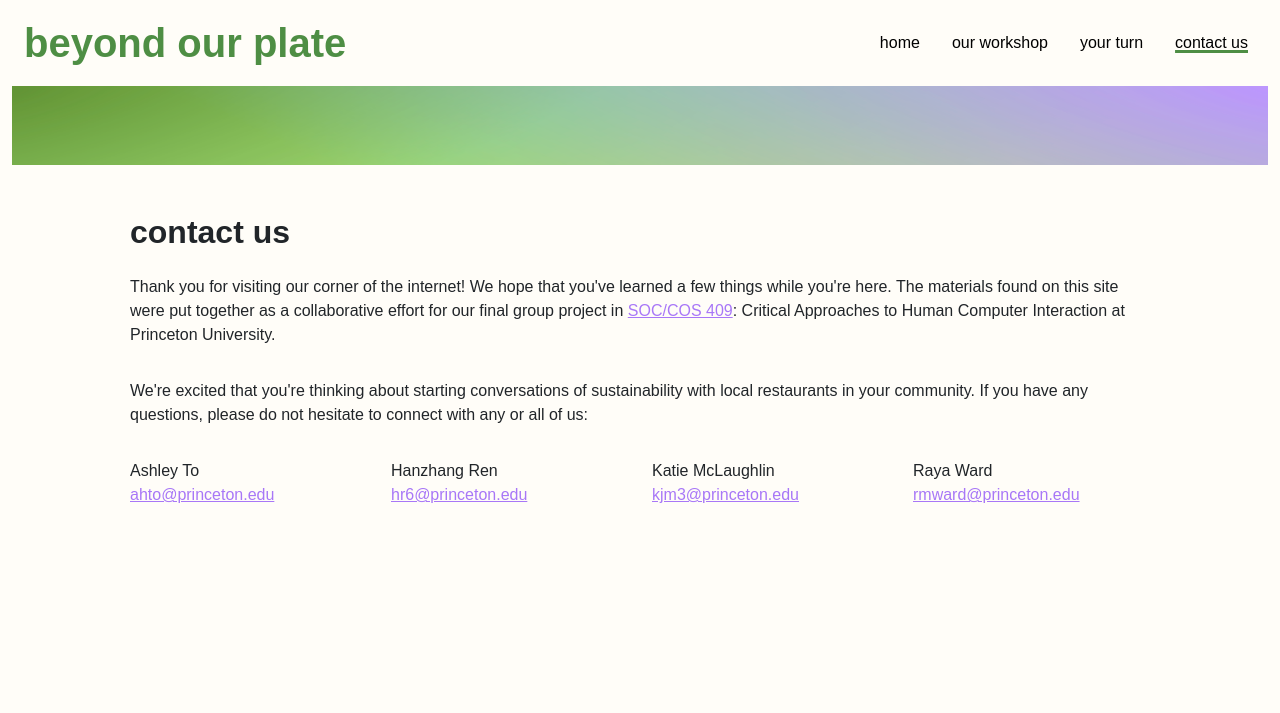
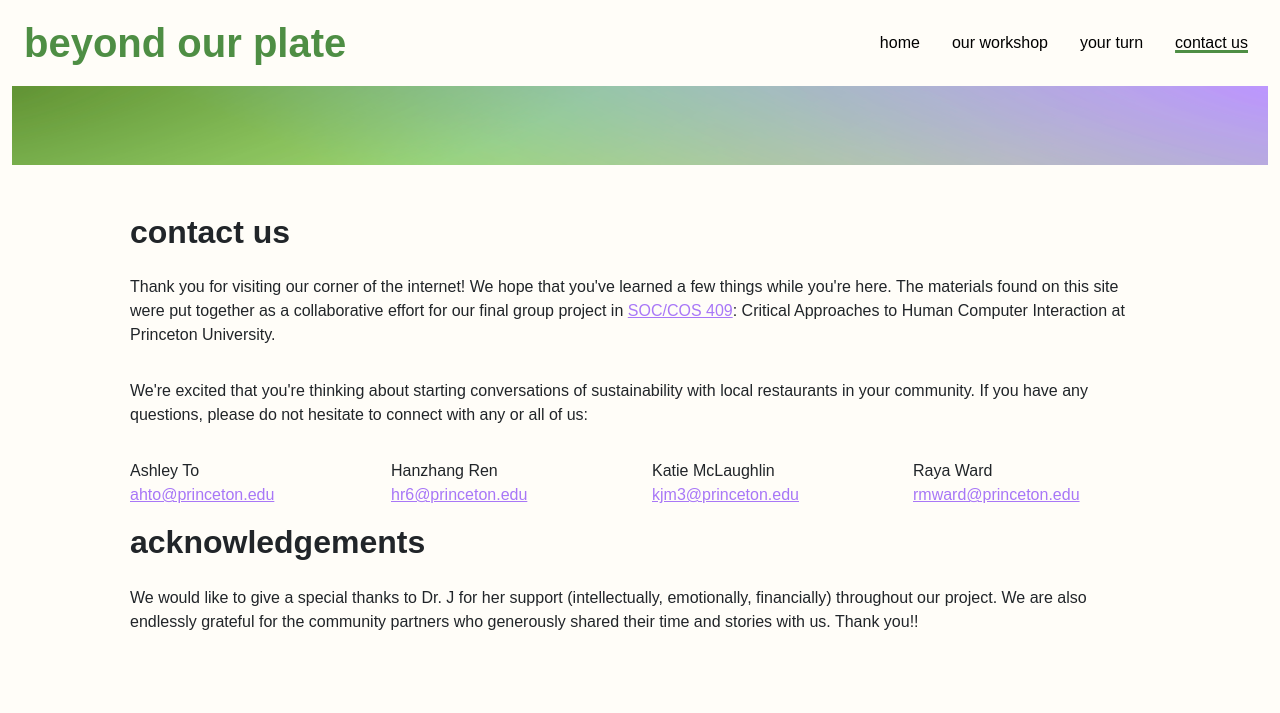
Before and after one commit to katiemcl/Beyond_Your_Plate, a Django app: page /contact/ in a window 1280 px wide. Shown: the top 713 px of the page. Run offline with Django 3.2, Linux system fonts and the light colour scheme; some libraries are stand-ins or nearby versions; some web fonts are replaced.

Commit message:
updated contact

```diff
--- a/psite/prof/templates/prof/contact.html
+++ b/psite/prof/templates/prof/contact.html
@@ -42,6 +42,15 @@
         </div>
       </div>
 
+      <h2 class="section_header">acknowledgements</h2>
+
+      <p class="section_text">
+        We would like to give a special thanks to Dr. J for her support (intellectually, emotionally, financially)
+        throughout our project. We are also endlessly grateful for the community partners who generously shared their
+        time and stories with us. Thank you!!
+    </p>
+
+    <br><br>
 
 </div>
 
```
Also changed, not shown: 1 other file.
